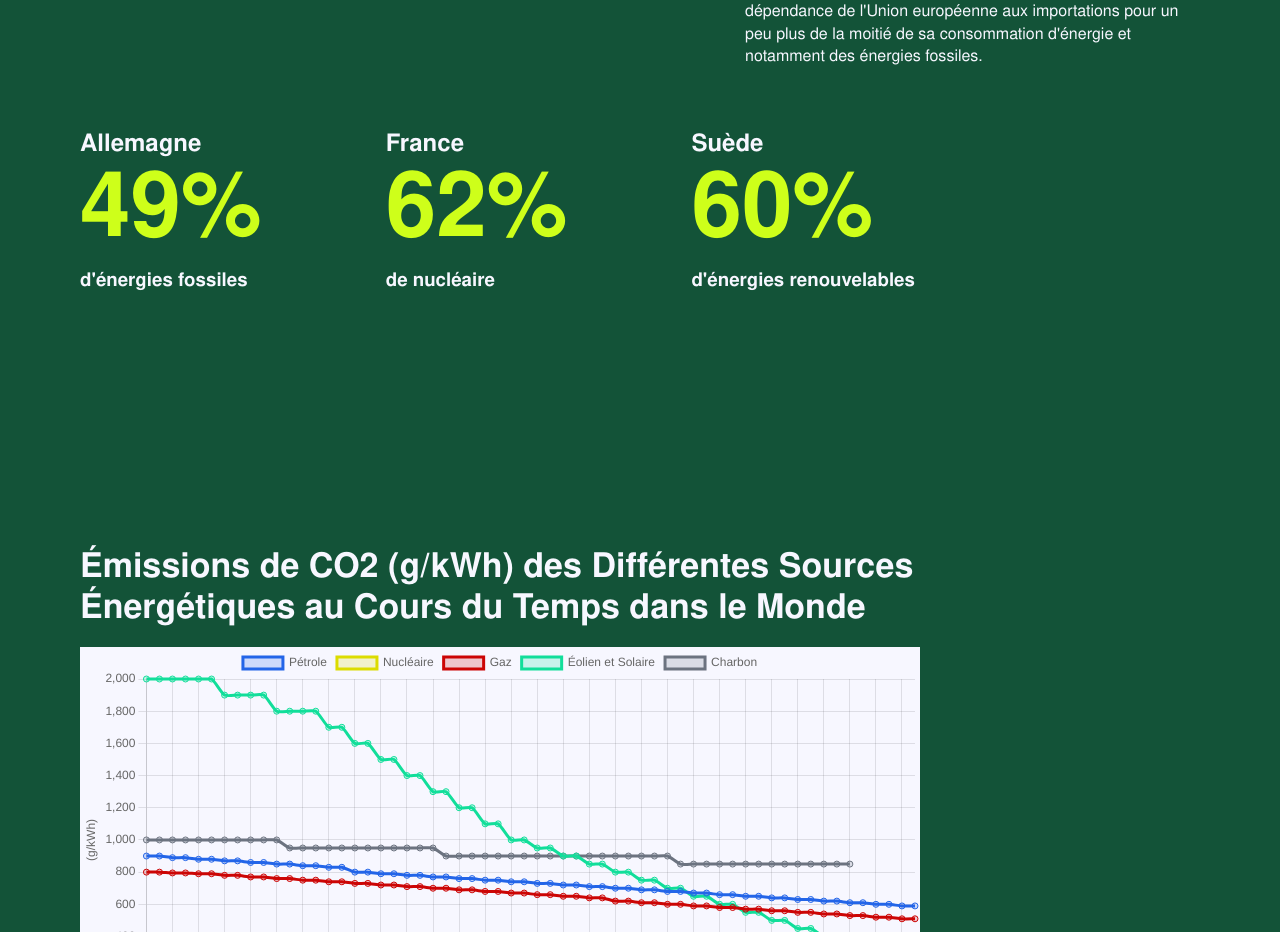
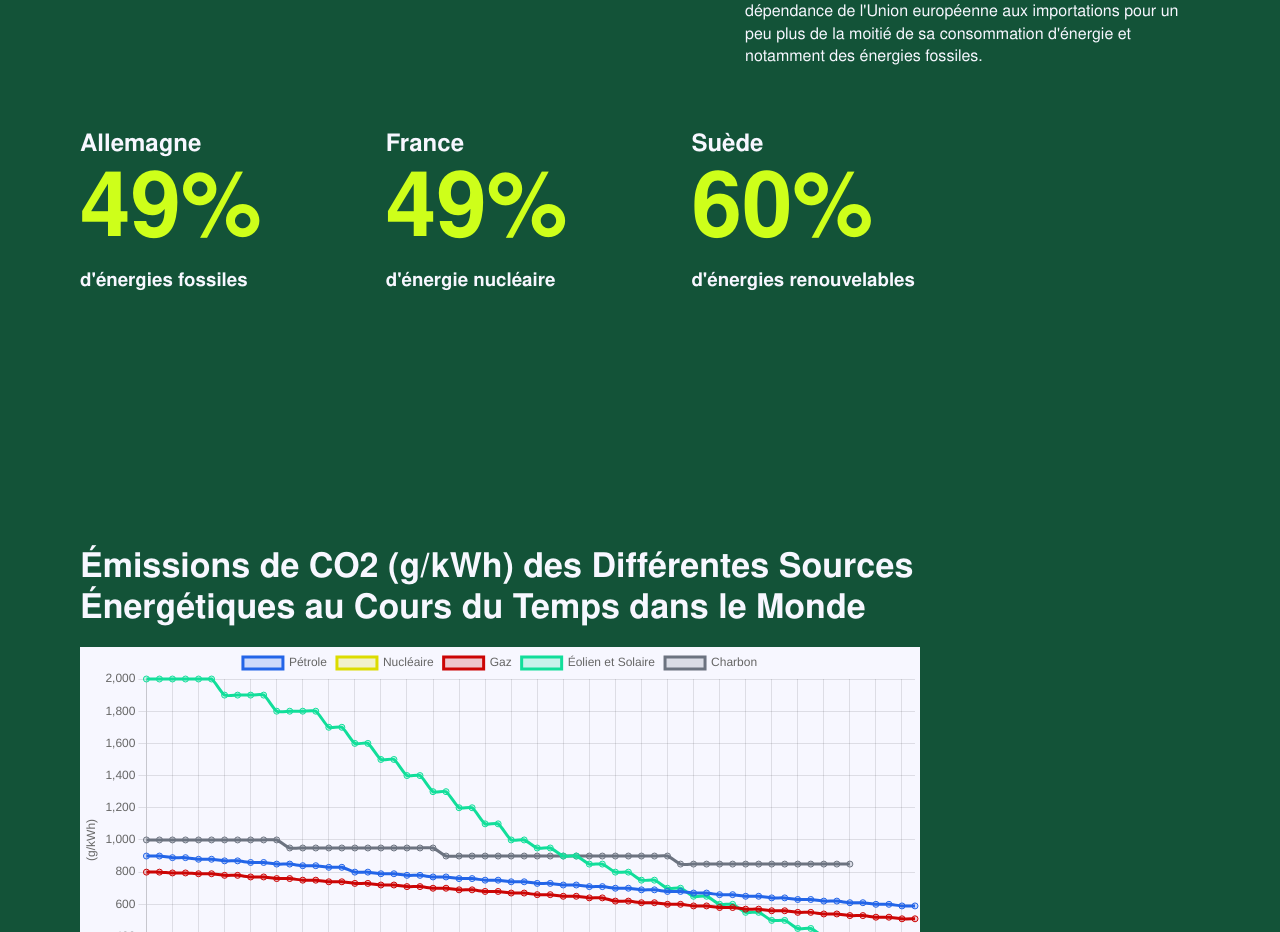
Before and after one commit to BillelT/Dataviz-nuclear, a React (Vite) app: page / in a window 1280 px wide. Shown: the part 1725-2657 px from the top of the page. Built offline with nearby package versions, Linux system fonts and the light colour scheme.

Commit message:
fix: Number to NumberData, resolve conflict with Number js fun

```diff
--- a/src/App.jsx
+++ b/src/App.jsx
@@ -3,7 +3,6 @@ import Hero from "./components/Hero.jsx";
 import EuropeMap from "./components/EuropeMap.jsx";
 import LineChart from "./components/LineChart.jsx";
 import Cost from "./components/Cost.jsx";
-import Number from "./components/Number.jsx";
 import "./stylesheets/App.scss";
 
 function App() {
--- a/src/components/EuropeMap.jsx
+++ b/src/components/EuropeMap.jsx
@@ -11,6 +11,7 @@ import countriesFr from "../data/countries-fr.json";
 import "../stylesheets/DonutChart.scss";
 import "../fullscreen/Control.FullScreen.css";
 import "../fullscreen/Control.FullScreen";
+import NumberData from "./NumberData";
 
 export default function EuropeMap() {
   const [legendClosed, setLegendClosed] = useState(false);
@@ -129,10 +130,7 @@ export default function EuropeMap() {
 
   return (
     <>
-      <section
-        className="container map-container grid m-bot-128 col-gap-20"
-        id="carbon"
-      >
+      <section className="container map-container grid m-bot-128 col-gap-20">
         <div className="grid-col-sm-12-ls-1-9">
           <h2 className="article-title">
             De grosses inégalités d&apos;émissions de CO2 en Europe
@@ -250,27 +248,27 @@ export default function EuropeMap() {
           {/* <h3 className="article-subtitle">Quelques données</h3> */}
           {/* <DonutChartSimple /> */}
           <div className="flex-container-space-between">
-            <div className="">
-              <h2>Allemagne</h2>
-              <h1>
-                <span className="lime-text">49%</span>
-              </h1>
-              <h3>d&apos;énergies fossiles</h3>
-            </div>
-            <div className="">
-              <h2>France</h2>
-              <h1>
-                <span className="lime-text">62%</span>
-              </h1>
-              <h3>de nucléaire</h3>
-            </div>
-            <div className="">
-              <h2>Suède</h2>
-              <h1>
-                <span className="lime-text">60%</span>
-              </h1>
-              <h3>d&apos;énergies renouvelables</h3>
-            </div>
+            <NumberData
+              sub="Allemagne"
+              number={49}
+              under="d'énergies fossiles"
+              unit="%"
+              color="lime-color"
+            />
+            <NumberData
+              sub="France"
+              number={49}
+              under="d'énergie nucléaire"
+              unit="%"
+              color="lime-color"
+            />
+            <NumberData
+              sub="Suède"
+              number={60}
+              under="d'énergies renouvelables"
+              unit="%"
+              color="lime-color"
+            />
           </div>
         </div>
       </section>
--- a/src/components/Number.jsx
+++ b/src/components/NumberData.jsx
@@ -1,4 +1,4 @@
-import React, { useEffect, useRef } from "react";
+import { useEffect, useRef } from "react";
 import gsap from "gsap";
 import { ScrollTrigger } from "gsap/ScrollTrigger";
 import "../stylesheets/App.scss";
@@ -6,7 +6,13 @@ import "../stylesheets/App.scss";
 // Enregistrer le plugin ScrollTrigger de GSAP
 gsap.registerPlugin(ScrollTrigger);
 
-const Number = () => {
+const NumberData = ({
+  sub = "Charbon",
+  number = 850,
+  under = "de CO2",
+  unit = "g",
+  color = "coal-color",
+}) => {
   const refCompteurs = useRef([]); // Référence pour chaque compteur
 
   useEffect(() => {
@@ -33,7 +39,9 @@ const Number = () => {
       );
 
       // Animation des chiffres partant de zéro
-      const targetValue = numberDiv.querySelector("span")?.getAttribute("data-target");
+      const targetValue = numberDiv
+        .querySelector("span")
+        ?.getAttribute("data-target");
       if (targetValue) {
         gsap.fromTo(
           numberDiv.querySelector("span"),
@@ -59,14 +67,20 @@ const Number = () => {
   return (
     <div className="value grid-col-sm-12-ls-11-13">
       <div className="number">
-        <h2>Charbon</h2>
-        <h1 className="coal-color">
-          <span ref={(el) => (refCompteurs.current[0] = el)} data-target="850">0</span>g
+        <h2>{sub}</h2>
+        <h1 className={color}>
+          <span
+            ref={(el) => (refCompteurs.current[0] = el)}
+            data-target={number}
+          >
+            {number}
+          </span>
+          {unit}
         </h1>
-        <h3>de CO2</h3>
+        <h3>{under}</h3>
       </div>
     </div>
   );
-}
+};
 
-export default Number;
+export default NumberData;
--- a/src/stylesheets/App.scss
+++ b/src/stylesheets/App.scss
@@ -248,6 +248,9 @@ Padding
 .coal-color{
   color: $energy-coal;
 }
+.lime-color{
+  color: $lime;
+}
 .solar-color{
   color: $energy-sunny;
 }
```
